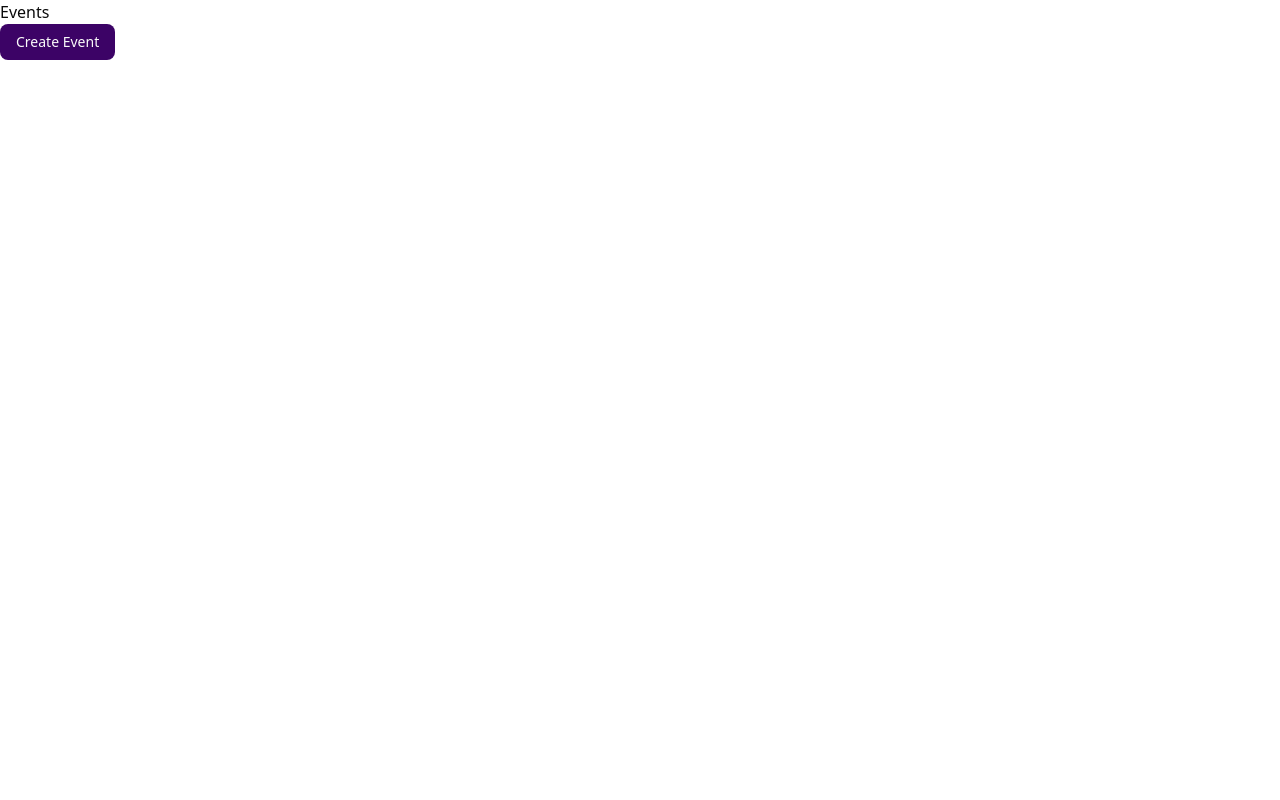
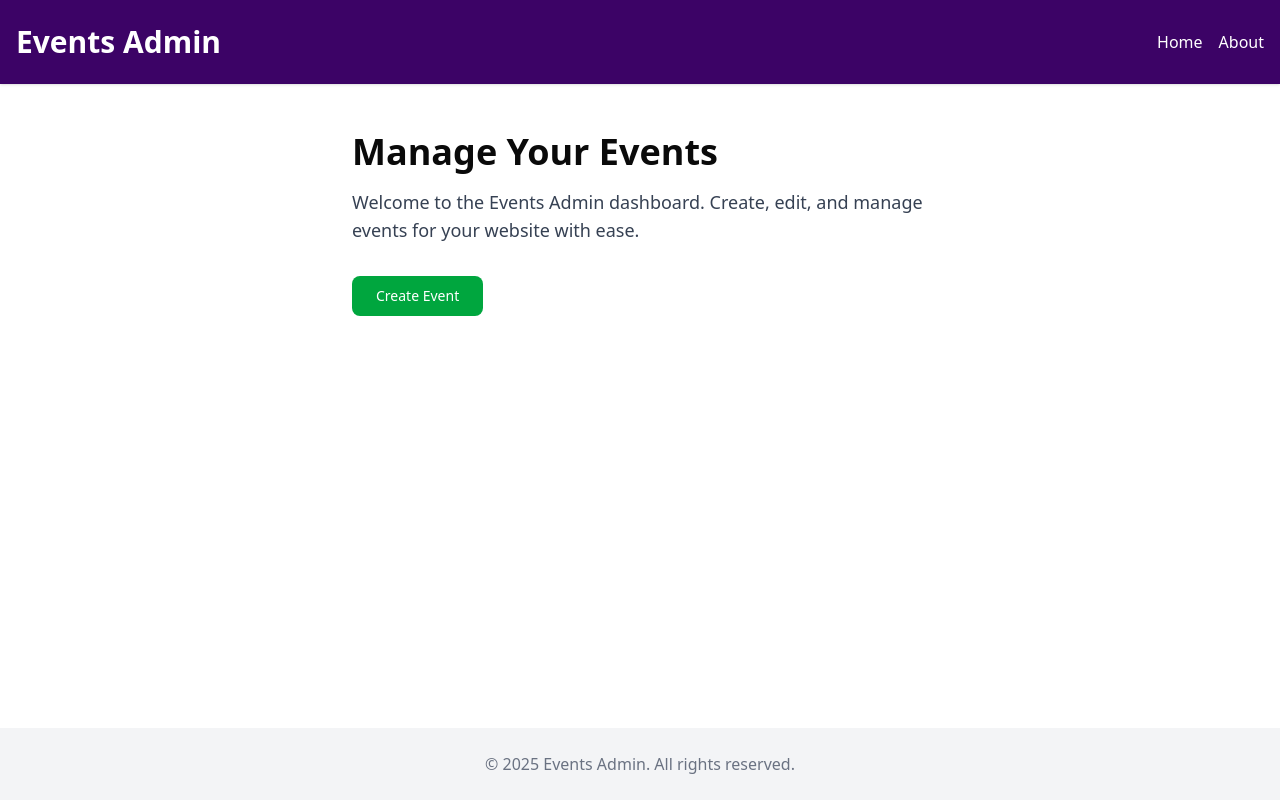
Before and after one commit to andrewgilliland/events-app, a React (Vite) app: page / in a window 1280 px wide. Built offline with nearby package versions, Linux system fonts and the light colour scheme.

Commit message:
feat: creates home page

```diff
--- a/src/App.tsx
+++ b/src/App.tsx
@@ -2,11 +2,31 @@ import { Button } from "./components/ui/button";
 
 function App() {
   return (
-    <>
-      <h1>Events</h1>
-      <section>
+    <div className="flex flex-col min-h-screen">
+      <header className="bg-primary text-white py-6 shadow">
+        <div className="container mx-auto px-4 flex justify-between items-center">
+          <h1 className="text-3xl font-bold">Events Admin</h1>
+          <nav>
+            <a href="#" className="mr-4 hover:underline">
+              Home
+            </a>
+            <a href="#" className="hover:underline">
+              About
+            </a>
+          </nav>
+        </div>
+      </header>
+
+      <main className="container mx-auto px-4 py-12 flex flex-col items-center flex-1">
+        <section className="max-w-xl">
+          <h2 className="text-4xl font-bold mb-4">Manage Your Events</h2>
+          <p className="mb-8 text-lg text-gray-700">
+            Welcome to the Events Admin dashboard. Create, edit, and manage
+            events for your website with ease.
+          </p>
           <Button
-          variant="default"
+            variant="secondary"
+            size="lg"
             onClick={() => {
               console.log("Create Event clicked");
             }}
@@ -14,7 +34,14 @@ function App() {
             Create Event
           </Button>
         </section>
-    </>
+      </main>
+
+      <footer className="bg-gray-100 py-6 mt-12">
+        <div className="container mx-auto px-4 text-center text-gray-500">
+          &copy; {new Date().getFullYear()} Events Admin. All rights reserved.
+        </div>
+      </footer>
+    </div>
   );
 }
 
--- a/src/index.css
+++ b/src/index.css
@@ -51,8 +51,8 @@
   --popover-foreground: oklch(0.145 0 0);
   --primary: var(--color-purple-950);
   --primary-foreground: oklch(0.985 0 0);
-  --secondary: oklch(0.97 0 0);
-  --secondary-foreground: oklch(0.205 0 0);
+  --secondary: var(--color-green-600);
+  --secondary-foreground: var(--color-white);
   --muted: oklch(0.97 0 0);
   --muted-foreground: oklch(0.556 0 0);
   --accent: oklch(0.97 0 0);
```
Lines whose indentation alone changed are shown as unchanged.
